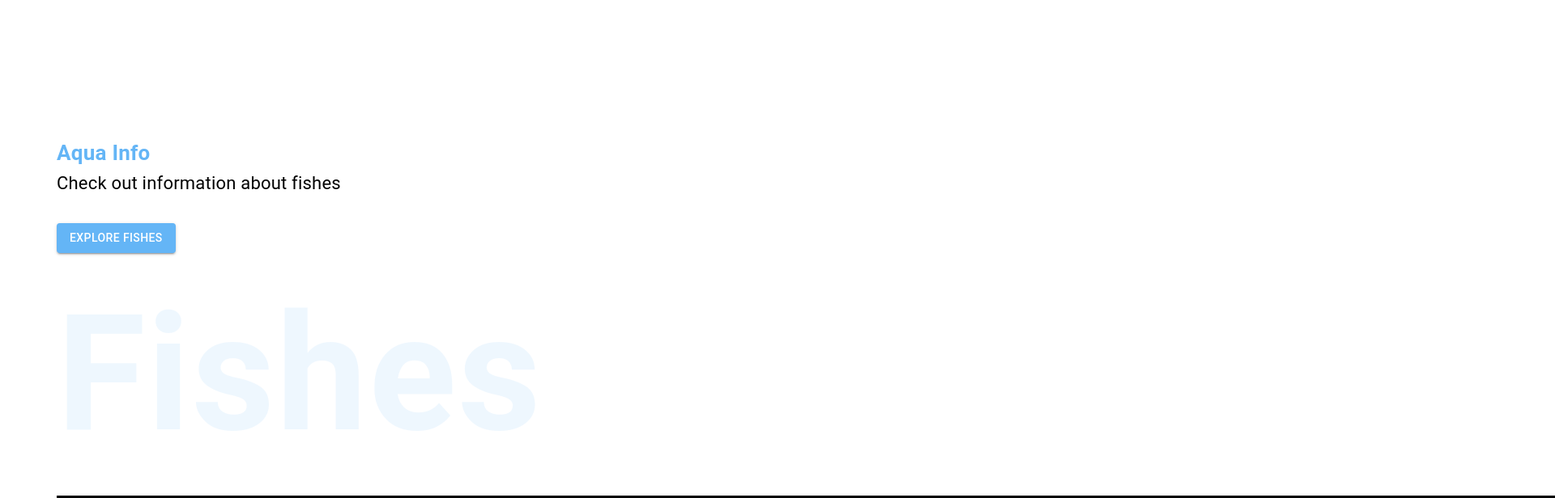
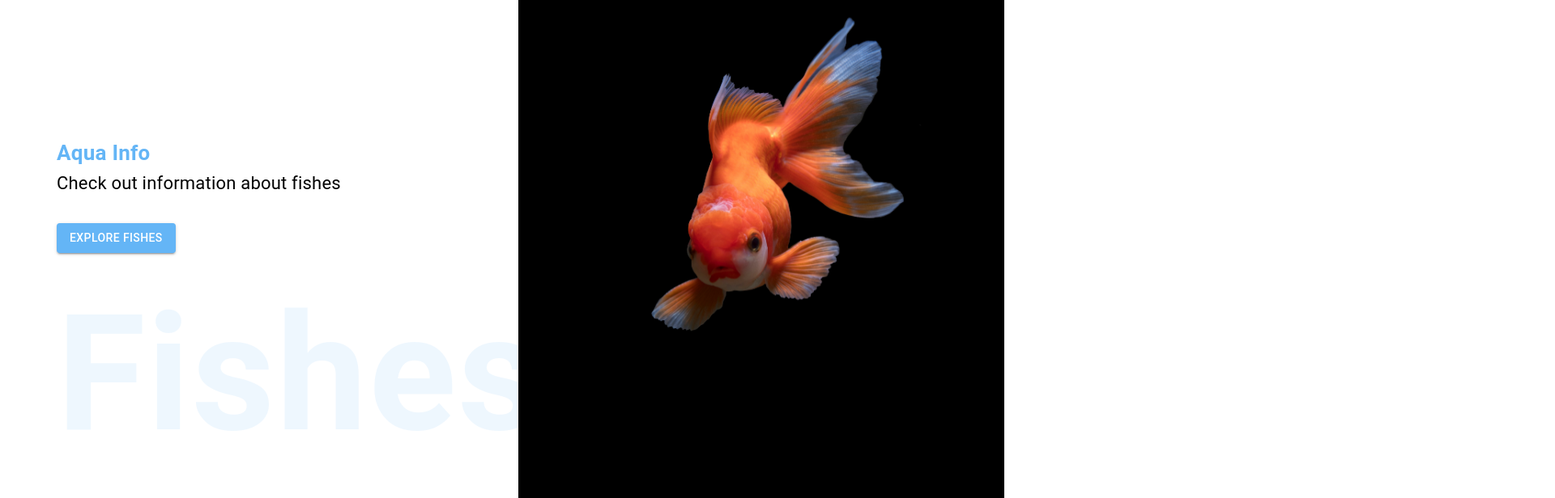
Before and after one commit to omjadhav3714/aqua-info, a React (Create React App) app: page / in a window 1280 px wide. Shown: the top 616 px of the page at 81% size, 1920 px wide, since content can reach past the window. Built offline with nearby package versions, Linux system fonts and the light colour scheme; no server answers; the HTML template or start-up script is replaced by a standard one.

Commit message:
hero section fixed

```diff
--- a/src/components/SearchFishes.js
+++ b/src/components/SearchFishes.js
@@ -29,6 +29,7 @@
             mt="37px"
             justifyContent="center"
             p="20px"
+            sx={{ paddingTop: '50px' }}
         >
             <Typography
                 fontWeight={700}
--- a/src/index.css
+++ b/src/index.css
@@ -11,3 +11,26 @@
   font-family: source-code-pro, Menlo, Monaco, Consolas, 'Courier New',
     monospace;
 }
+
+
+::-webkit-scrollbar {
+  width: 0px;
+}
+
+
+.hero-banner-img {
+  position: absolute;
+  right: 40px;
+  top: 0px;
+  width: 600px;
+  height: 900px;
+  margin-top: -330px;
+
+}
+
+@media screen and (max-width:1200px) {
+  .hero-banner-img {
+    display: none;
+  }
+
+}
```
